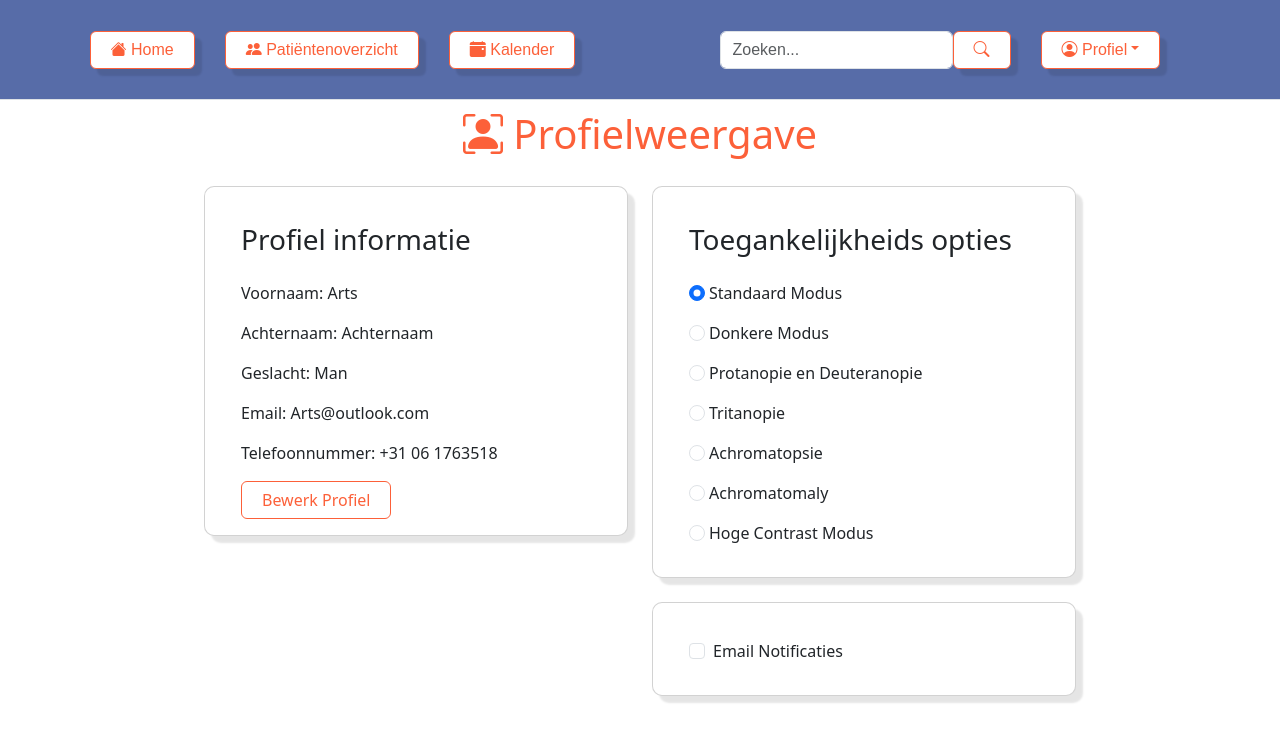
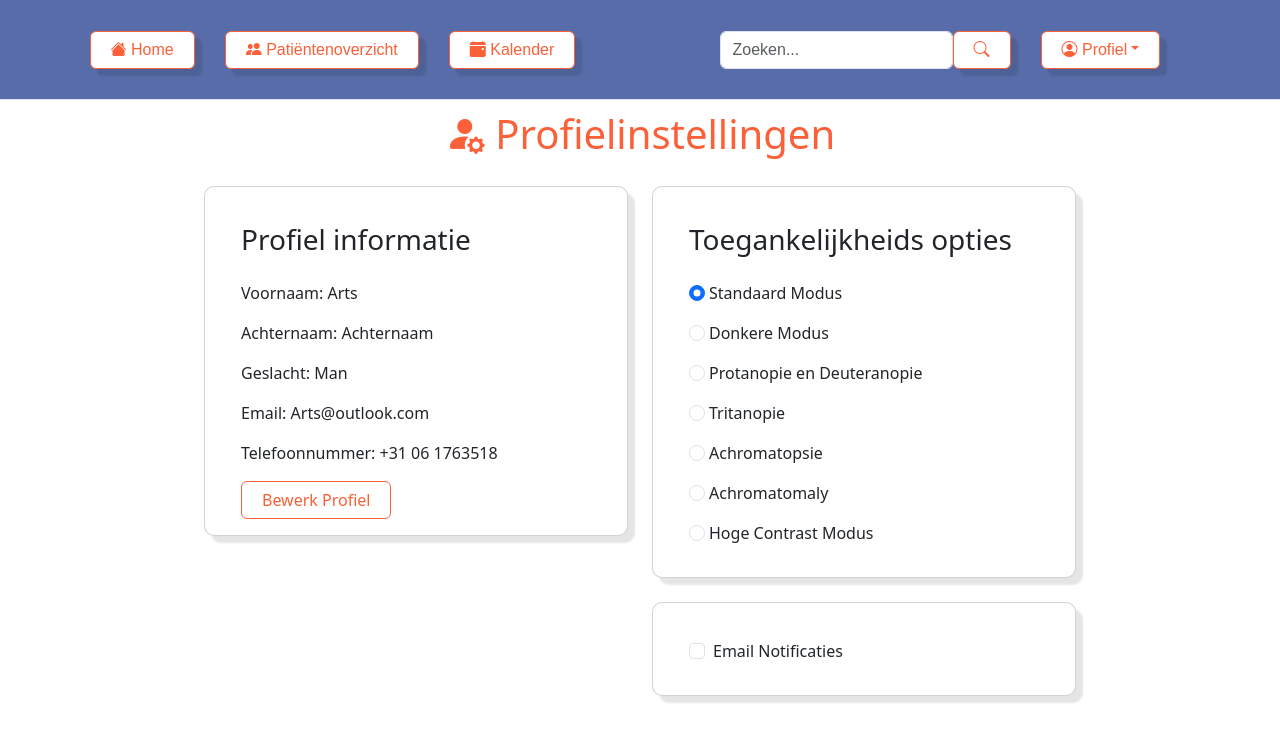
Before and after one commit to ZuydUniversity/B2C6_B2A_Frontend, a React (Vite) app: page /profilepage in a window 1280 px wide. Shown: the top 742 px of the page. Built offline with nearby package versions, Linux system fonts and the light colour scheme; no server answers.

Commit message:
Profielinstelllingen naam

```diff
--- a/src/components/Navbar.jsx
+++ b/src/components/Navbar.jsx
@@ -72,7 +72,7 @@ const Navbar = () => {
                         <button type="button" className="btn btn-outline-primary dropdown-toggle" id="dropdownMenuButton" data-toggle="dropdown" aria-haspopup="true" aria-expanded="false"><i className="bi bi-person-circle"></i> Profiel</button>
                         <div className="dropdown-menu" aria-labelledby="dropdownMenuButton">
                             <Link to="/" className="dropdown-item" href="#"><i className="bi bi-person-bounding-box"></i> Profielweergave</Link>
-                            <Link to="/ProfilePage" className="dropdown-item" href="#"><i className="bi bi-gear-fill"></i> Profielinstellingen</Link>
+                            <Link to="/ProfilePage" className="dropdown-item" href="#"><i className="bi bi-person-fill-gear"></i> Profielinstellingen</Link>
                             <div className="dropdown-divider"></div>
                             <Link to="/" className="dropdown-item" href="#"><i className="bi bi-box-arrow-left"></i> Uitloggen</Link>
                         </div>
--- a/src/routes/ProfilePage.jsx
+++ b/src/routes/ProfilePage.jsx
@@ -83,7 +83,7 @@ const Settings = ({ userId }) => {
     <div className={`content accessibility-mode-${accessibilityMode}`}>
       <Navbar />
       <div className="container formwidth">
-      <h1 className="centered_title"><i className="bi bi-person-bounding-box"></i> Profielweergave</h1>
+      <h1 className="centered_title"><i className="bi bi-person-fill-gear"></i> Profielinstellingen</h1>
         <div className="row">
           <div className="col-lg-6">
             <div className="card mb-4">
```
